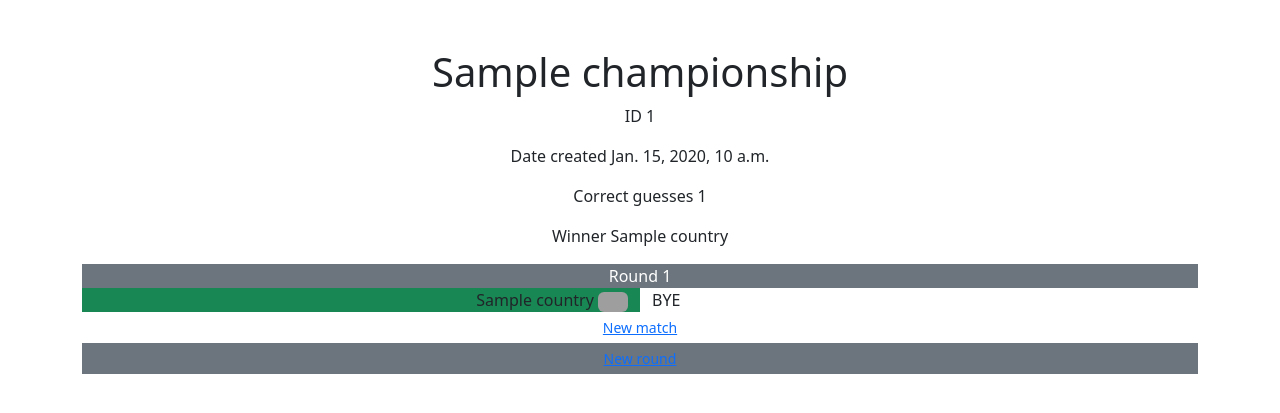
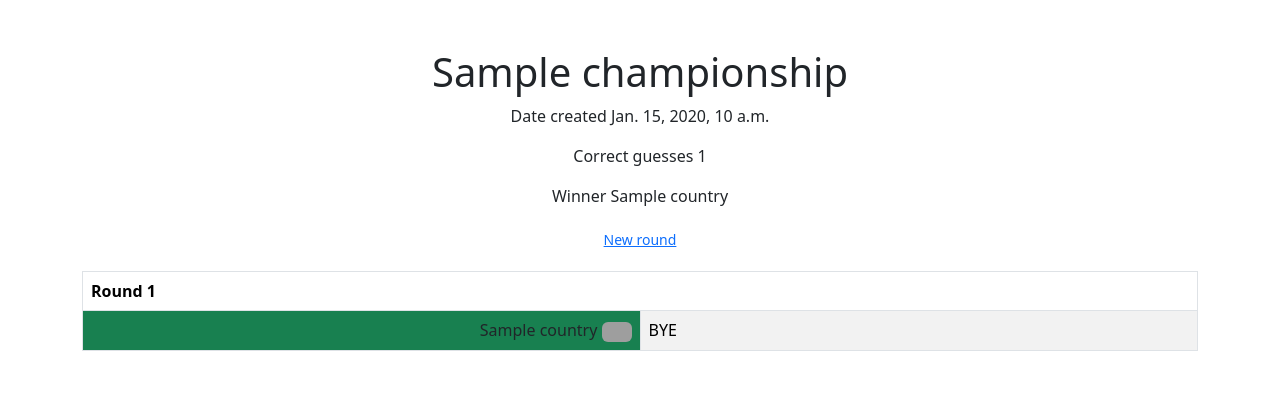
Before and after one commit to michele222/djeochamp, a Django app: page /game/1/details/ in a window 1280 px wide. Shown: the part 54-467 px from the top of the page. Run offline with Django 5.2, Linux system fonts and the light colour scheme; a user stored in the database is signed in; tables that the repository leaves empty hold one stand-in row (values such as "Sample post"); some libraries are stand-ins or nearby versions; grey boxes are pictures that could not be loaded.

Commit message:
Added country snipped, front end updates

```diff
--- a/game/templates/game/game_detail.html
+++ b/game/templates/game/game_detail.html
@@ -9,58 +9,43 @@ Game details
 {% block content %}
 <div class="mycard">
     <h1>{{ object.title }}</h1>
-    <p>ID {{ object.id }}</p>
     <p>Date created {{ object.created }}</p>
     <p>Correct guesses {{ object.guesses }}</p>
     <p>Winner {{ object.winner }}</p>
-    <div class="container">
+    <p>
+    <form action="{% url 'rounds.create' object.id %}" method="post">
+        {% csrf_token %}
+        <button type="submit" class="btn btn-link btn-sm">New round</button>
+    </form>
+    </p>
+    <table class="table table-striped table-bordered align-middle">
         {% for round in object.rounds.all %}
-        <div class="row bg-secondary text-white">
-            <div class="col">{{ round }}</div>
-        </div>
+        <thead>
+        <tr>
+            <th colspan="2">{{ round }}</th>
+        </tr>
+        </thead>
+        <tbody>
         {% for match in round.matches.all %}
-        <div class="row">
+        <tr>
             {% for country in match.countries.all %}
-            <div align="{% cycle 'right' 'left' %}"
-                 {% if country in match.winners.all %}
-                    class="col bg-success"
-                 {% else %}
-                    class="col"
-                 {% endif %}
-                 onclick="location.href='{% url 'matches.win' object.id match.id country.id %}';">
-                {% if forloop.first %}
-                <a class="link-dark link-underline link-underline-opacity-0 link-underline-opacity-100-hover" href="{% url 'countries.detail' country.id %}">{{ country.name }}</a>
+            <td align="{% cycle 'right' 'left' as align %}" class="w-50
+                {% if country in match.winners.all %}
+                bg-success
                 {% endif %}
-                {% with 'flags/'|add:country.id|add:'.png' as flag %}
-                <img src="{% static flag %}" class="rounded" style="height:20px; width:30px;">
-                {% endwith %}
-                {% if not forloop.first %}
-                <a class="link-dark link-underline link-underline-opacity-0 link-underline-opacity-100-hover" href="{% url 'countries.detail' country.id %}">{{ country.name }}</a>
-                {% endif %}
-            </div>
+                "
+                onclick="location.href='{% url 'matches.win' object.id match.id country.id %}';">
+                {% include "country_snippet.html" with country=country align=align %}
+            </td>
             {% if forloop.first and forloop.last %}
-            <div class="col" align="left">BYE</div>
+            <td align="left" class="w-50">BYE</td>
             {% endif %}
             {% endfor %}
-        </div>
+            {% resetcycle %}
+        </tr>
         {% endfor %}
-        <div class="row">
-            <div class="col">
-                <form action="{% url 'matches.create' object.id round.id %}" method="post" style="display: inline;">
-                    {% csrf_token %}
-                    <button type="submit" class="btn btn-link btn-sm">New match</button>
-                </form>
-            </div>
-        </div>
+        </tbody>
         {% endfor %}
-        <div class="row bg-secondary text-white">
-            <div class="col">
-                <form action="{% url 'rounds.create' object.id %}" method="post" style="display: inline;">
-                    {% csrf_token%}
-                    <button type="submit" class="btn btn-link btn-sm">New round</button>
-                </form>
-            </div>
-        </div>
-    </div>
+    </table>
 </div>
 {% endblock %}
--- a/game/urls.py
+++ b/game/urls.py
@@ -9,6 +9,6 @@ urlpatterns = [
     path('countries/', views.CountriesView.as_view(), name='countries.list'),
     path('countries/<str:id>/details/', views.CountryDetailView.as_view(), name='countries.detail'),
     path('<int:id>/rounds/create/', views.create_round, name='rounds.create'),
-    path('<int:id>/rounds/<int:round_id>/match/create/', views.create_match, name='matches.create'),
+    # path('<int:id>/rounds/<int:round_id>/match/create/', views.create_match, name='matches.create'),
     path('<int:id>/match/<int:match_id>/win/<str:country_id>', views.match_win, name='matches.win'),
 ]
--- a/game/views.py
+++ b/game/views.py
@@ -61,15 +61,17 @@ class CountryDetailView(LoginRequiredMixin, DetailView):
         return Country.objects.get(id=self.kwargs['id'])
 
 
+# def create_round(request, id):
+#     championship = Championship.objects.get(id=id)
+#     round = Round(championship=championship)
+#     round.save()
+#     return HttpResponseRedirect(reverse_lazy('games.detail', args=[id]))
+
+
 def create_round(request, id):
     championship = Championship.objects.get(id=id)
     round = Round(championship=championship)
     round.save()
-    return HttpResponseRedirect(reverse_lazy('games.detail', args=[id]))
-
-
-def create_match(request, id, round_id):
-    round = Round.objects.get(id=round_id)
     if round.number == 1:
         countries = list(Country.objects.all())
     else:
@@ -82,6 +84,7 @@ def create_match(request, id, round_id):
         match = Match(round=round)
         match.save()
         match.countries.add(countries[-1])
+        match.winners.add(match.countries.all()[0])
     for a,b in zip(countries[0::2], countries[1::2]):
         match = Match(round=round)
         match.save()
--- /dev/null
+++ b/static/templates/country_snippet.html
@@ -0,0 +1,13 @@
+{% load static %}
+
+{% if align == "right" %}
+<a class="link-dark link-underline link-underline-opacity-0 link-underline-opacity-100-hover"
+   href="{% url 'countries.detail' country.id %}">{{ country.name }}</a>
+{% endif %}
+{% with 'flags/'|add:country.id|add:'.png' as flag %}
+<img src="{% static flag %}" class="rounded" style="height:20px; width:30px;">
+{% endwith %}
+{% if align == "left" %}
+<a class="link-dark link-underline link-underline-opacity-0 link-underline-opacity-100-hover"
+   href="{% url 'countries.detail' country.id %}">{{ country.name }}</a>
+{% endif %}
```
